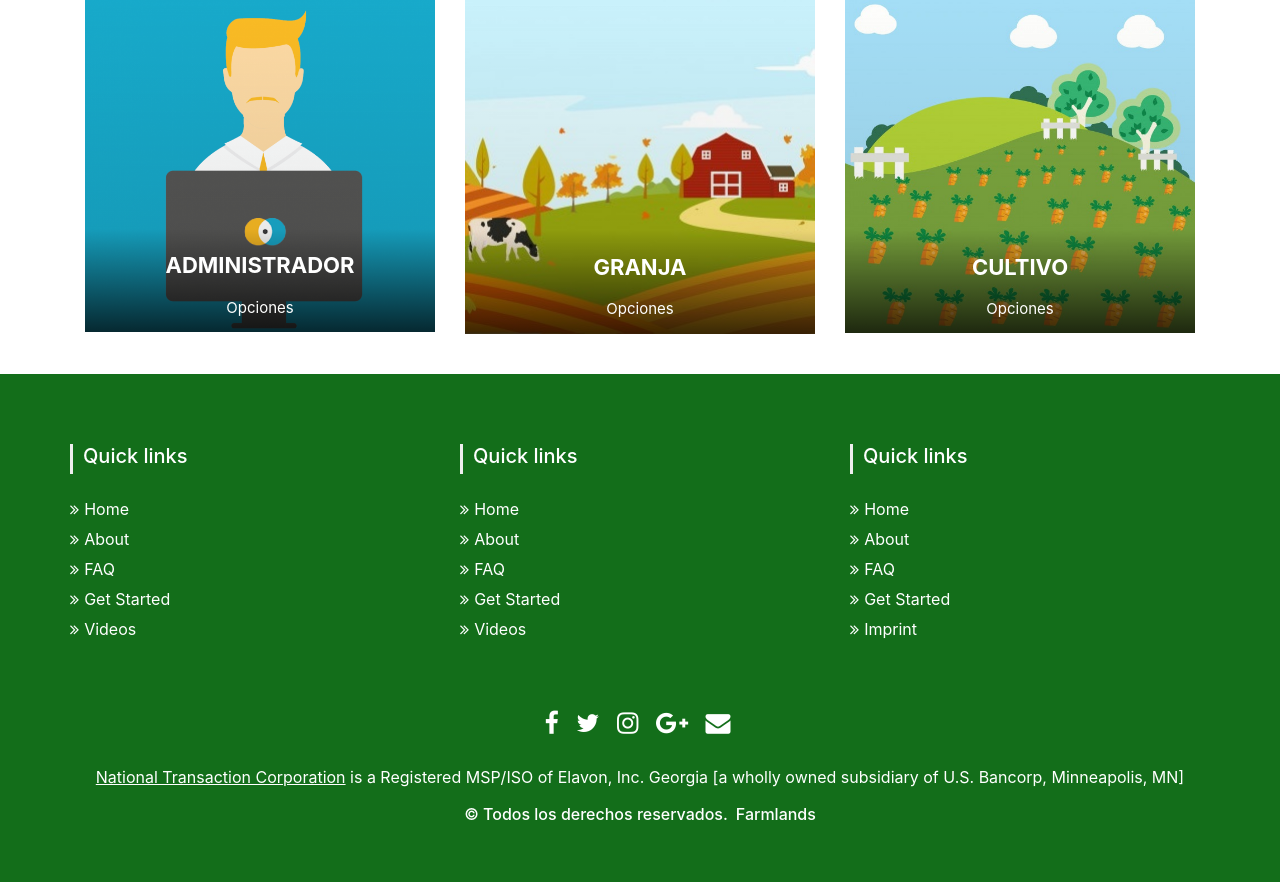
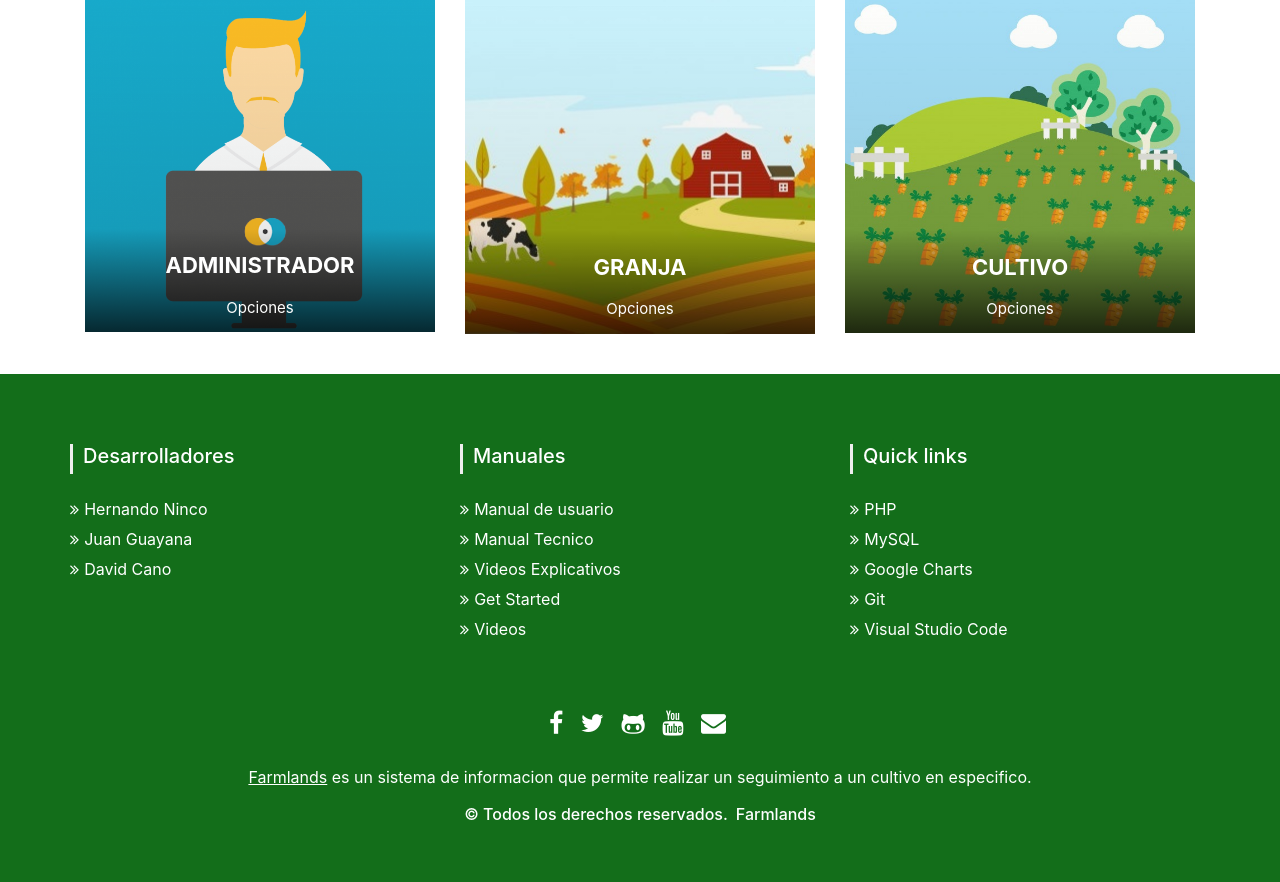
Before and after one commit to vector14/farmlands, a PHP site: page /menu_principal.php in a window 1280 px wide. Shown: the part 159-1041 px from the top of the page. Run offline with PHP 8.4, Linux system fonts and the light colour scheme; a user stored in the database is signed in; some libraries are stand-ins or nearby versions.

Commit message:
cambios minimos

```diff
--- a/Menu_principal.php
+++ b/Menu_principal.php
@@ -96,11 +96,19 @@
 		<div class="container" style="padding: 0">
 			<div class="row text-center text-xs-center text-sm-left text-md-left">
 				<div class="col-xs-12 col-sm-4 col-md-4">
-					<h5>Quick links</h5>
+					<h5>Desarrolladores</h5>
 					<ul class="list-unstyled quick-links">
-						<li><a href="javascript:void();"><i class="fa fa-angle-double-right"></i>Home</a></li>
-						<li><a href="javascript:void();"><i class="fa fa-angle-double-right"></i>About</a></li>
-						<li><a href="javascript:void();"><i class="fa fa-angle-double-right"></i>FAQ</a></li>
+						<li><a href="https://github.com/javierninco"><i class="fa fa-angle-double-right"></i>Hernando Ninco</a></li>
+						<li><a href="https://github.com/MaTrIxGg"><i class="fa fa-angle-double-right"></i>Juan Guayana</a></li>
+						<li><a href="https://github.com/vector14"><i class="fa fa-angle-double-right"></i>David Cano</a></li>
+					</ul>
+				</div>
+				<div class="col-xs-12 col-sm-4 col-md-4">
+					<h5>Manuales</h5>
+					<ul class="list-unstyled quick-links">
+						<li><a href="pdf/MANUAL_DE_USUARIO.pdf" target="_blank"><i class="fa fa-angle-double-right"></i>Manual de usuario</a></li>
+						<li><a href="pdf/MANUAL_TÉCNICO.pdf" target="_blank"><i class="fa fa-angle-double-right"></i>Manual Tecnico</a></li>
+						<li><a href="https://www.youtube.com/watch?v=818_G3AKLso&list=PLGR-Zuae2elGIypc87uxQnTWMgmJLU0UM"><i class="fa fa-angle-double-right"></i>Videos Explicativos</a></li>
 						<li><a href="javascript:void();"><i class="fa fa-angle-double-right"></i>Get Started</a></li>
 						<li><a href="javascript:void();"><i class="fa fa-angle-double-right"></i>Videos</a></li>
 					</ul>
@@ -108,21 +116,11 @@
 				<div class="col-xs-12 col-sm-4 col-md-4">
 					<h5>Quick links</h5>
 					<ul class="list-unstyled quick-links">
-						<li><a href="javascript:void();"><i class="fa fa-angle-double-right"></i>Home</a></li>
-						<li><a href="javascript:void();"><i class="fa fa-angle-double-right"></i>About</a></li>
-						<li><a href="javascript:void();"><i class="fa fa-angle-double-right"></i>FAQ</a></li>
-						<li><a href="javascript:void();"><i class="fa fa-angle-double-right"></i>Get Started</a></li>
-						<li><a href="javascript:void();"><i class="fa fa-angle-double-right"></i>Videos</a></li>
-					</ul>
-				</div>
-				<div class="col-xs-12 col-sm-4 col-md-4">
-					<h5>Quick links</h5>
-					<ul class="list-unstyled quick-links">
-						<li><a href="javascript:void();"><i class="fa fa-angle-double-right"></i>Home</a></li>
-						<li><a href="javascript:void();"><i class="fa fa-angle-double-right"></i>About</a></li>
-						<li><a href="javascript:void();"><i class="fa fa-angle-double-right"></i>FAQ</a></li>
-						<li><a href="javascript:void();"><i class="fa fa-angle-double-right"></i>Get Started</a></li>
-						<li><a href="https://wwwe.sunlimetech.com" title="Design and developed by"><i class="fa fa-angle-double-right"></i>Imprint</a></li>
+						<li><a href="http://php.net/"><i class="fa fa-angle-double-right"></i>PHP</a></li>
+						<li><a href="https://www.mysql.com/"><i class="fa fa-angle-double-right"></i>MySQL</a></li>
+						<li><a href="https://developers.google.com/chart/"><i class="fa fa-angle-double-right"></i>Google Charts</a></li>
+						<li><a href="https://git-scm.com/"><i class="fa fa-angle-double-right"></i>Git</a></li>
+						<li><a href="https://code.visualstudio.com/"><i class="fa fa-angle-double-right"></i>Visual Studio Code</a></li>
 					</ul>
 				</div>
 			</div>
@@ -131,8 +129,8 @@
 					<ul class="list-unstyled list-inline social text-center">
 						<li class="list-inline-item"><a href="https://www.facebook.com/si.farmlands/" target="_blank"><i class="fa fa-facebook"></i></a></li>
 						<li class="list-inline-item"><a href="javascript:void();"><i class="fa fa-twitter"></i></a></li>
-						<li class="list-inline-item"><a href="javascript:void();"><i class="fa fa-instagram"></i></a></li>
-						<li class="list-inline-item"><a href="javascript:void();"><i class="fa fa-google-plus"></i></a></li>
+						<li class="list-inline-item"><a href="https://github.com/MaTrIxGg/farmlands/"><i class="fa fa-github-alt"></i></a></li>
+						<li class="list-inline-item"><a href="https://www.youtube.com/channel/UCfxH1S9ewu7XvpY-GGArH4Q?view_as=subscriber"><i class="fa fa-youtube"></i></a></li>
 						<li class="list-inline-item"><a id="mail" data-toggle="tooltip" data-placement="top" title="Clic para copiar el correo" href="javascript:copiarAlPortapapeles('p1');"><i class="fa fa-envelope"></i></a></li>
 					</ul>
 				</div>
@@ -140,8 +138,8 @@
 			</div>
 			<div class="row">
 				<div class="col-xs-12 col-sm-12 col-md-12 mt-2 mt-sm-2 text-center text-white">
-					<p><u><a href="https://www.nationaltransaction.com/">National Transaction Corporation</a></u> is a Registered MSP/ISO of Elavon, Inc. Georgia [a wholly owned subsidiary of U.S. Bancorp, Minneapolis, MN]</p>
-					<p class="h6">&copy Todos los derechos reservados.<a class="text-green ml-2" href="https://www.sunlimetech.com" target="_blank">Farmlands</a></p>
+					<p><u>Farmlands</u> es un sistema de informacion que permite realizar un seguimiento a un cultivo en especifico.</p>
+					<p class="h6">&copy Todos los derechos reservados.<a class="text-green ml-2" href="#" target="_blank">Farmlands</a></p>
 				</div>
 				</hr>
 			</div>
```
